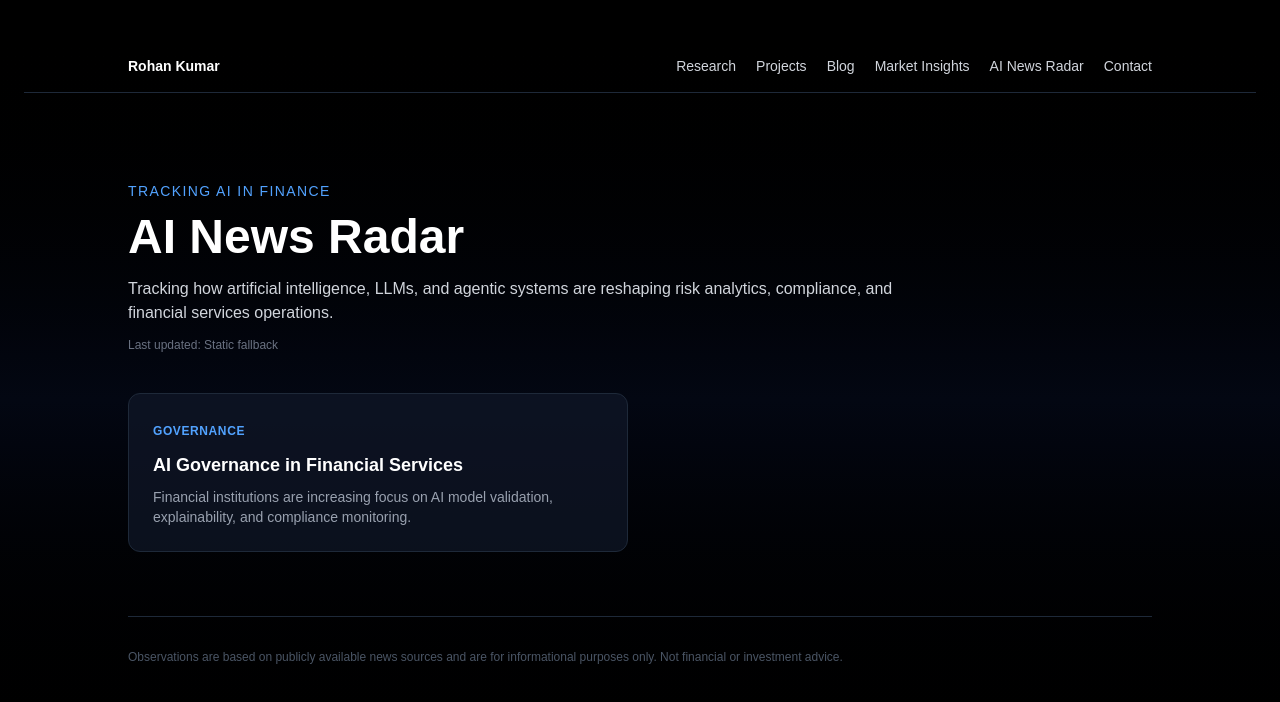
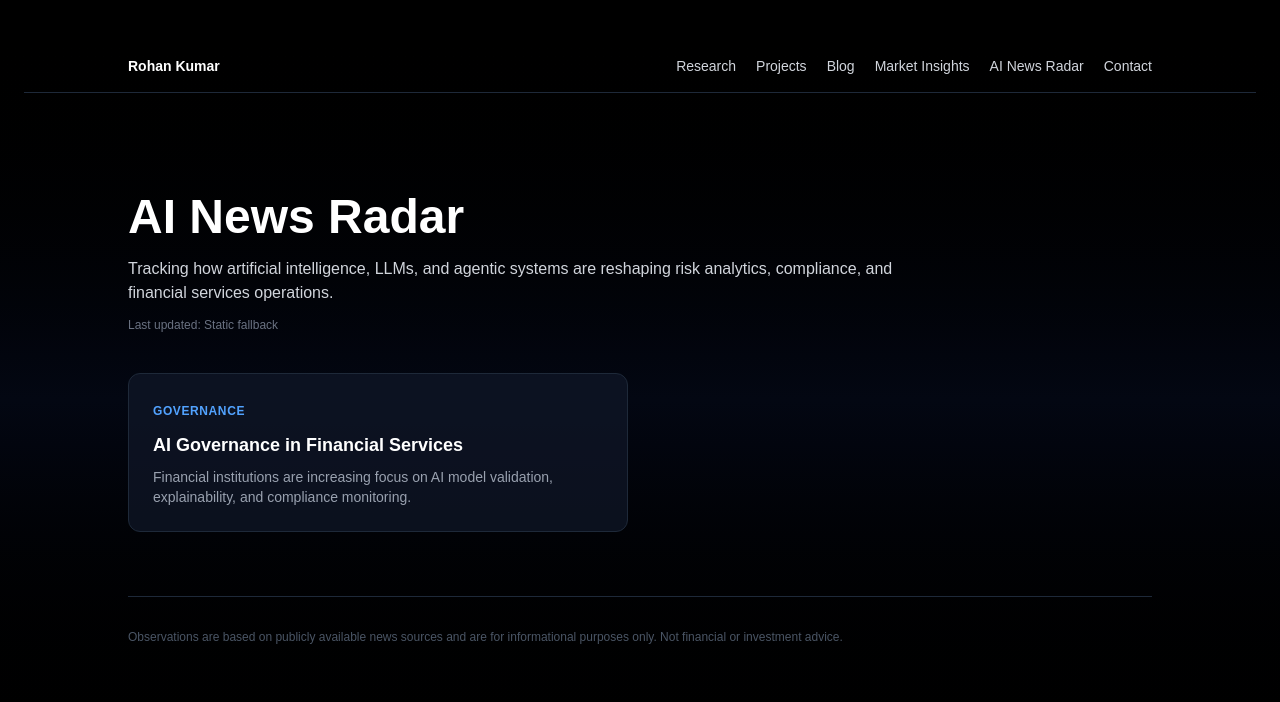
Before and after one commit to rohanksingh/kumarrohan-site-github, a Next.js app: page /ai-news-radar in a window 1280 px wide. Shown: the top 702 px of the page. Built offline with nearby package versions, Linux system fonts and the light colour scheme; no server answers.

Commit message:
deleted heading Tracking for finance AI

```diff
--- a/app/ai-news-radar/page.tsx
+++ b/app/ai-news-radar/page.tsx
@@ -52,7 +52,7 @@ export default function AINewsRadarPage() {
 
       <section className="max-w-5xl mx-auto pt-12 pb-10">
         <p className="text-sm uppercase tracking-widest text-blue-400 mb-3">
-          Tracking AI in Finance
+
         </p>
 
         <h1 className="text-5xl font-bold mb-4">AI News Radar</h1>
```
